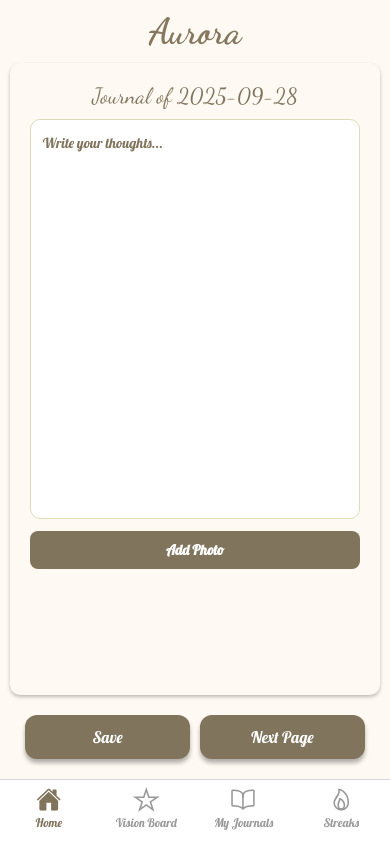
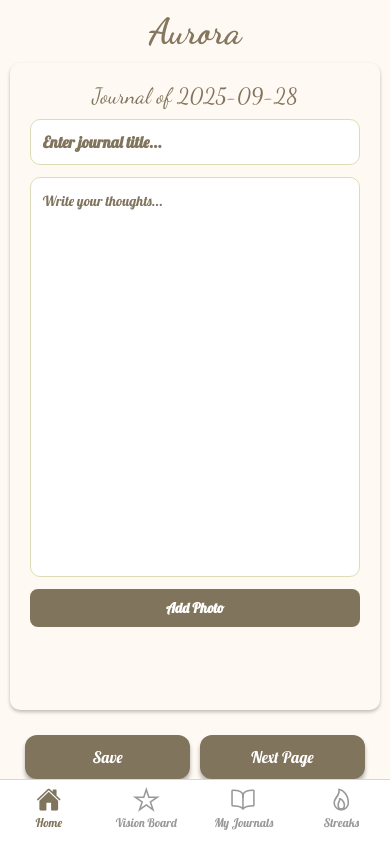
Before and after one commit to sakina1303/Aurora, a React Native app: screen / in a window 390 px wide. Built offline with nearby package versions, Linux system fonts and the light colour scheme.

Commit message:
added features like search

```diff
--- a/screens/HomeScreen.js
+++ b/screens/HomeScreen.js
@@ -19,6 +19,7 @@ import { useFonts } from "expo-font";
 
 export default function HomeScreen({ navigation }) {
   const [entry, setEntry] = useState("");
+  const [title, setTitle] = useState("");
   const [image, setImage] = useState(null);
   const [date, setDate] = useState(new Date().toISOString().split("T")[0]);
 
@@ -30,15 +31,24 @@ export default function HomeScreen({ navigation }) {
     return null;
   }
 const saveEntry = async (day = date) => {
+  if (!title.trim()) {
+    Alert.alert("Oops!", "Please add a title before saving!");
+    return;
+  }
+
   if (!entry.trim()) {
     Alert.alert("Oops!", "Please write something before saving!");
     return;
   }
 
   try {
-    const data = { text: entry, image };
+    const data = {
+      title: title.trim(),
+      text: entry,
+      image
+    };
     await AsyncStorage.setItem(`journal-${day}`, JSON.stringify(data));
-    Alert.alert("Voilaa!", `Journal for ${day} saved!`);
+    Alert.alert("Voilaa!", `Journal "${data.title}" saved!`);
   } catch (e) {
     console.log("Error saving journal", e);
   }
@@ -159,6 +169,9 @@ const saveEntry = async (day = date) => {
     const newDate = new Date(date);
     newDate.setDate(newDate.getDate() + 1);
     setDate(newDate.toISOString().split("T")[0]);
+    setEntry("");
+    setTitle("");
+    setImage(null);
   };
 
   return (
@@ -178,6 +191,14 @@ const saveEntry = async (day = date) => {
         >
 
           <Text style={styles.heading}>Journal of {date}</Text>
+
+          <TextInput
+            style={styles.titleInput}
+            placeholder="Enter journal title..."
+            value={title}
+            onChangeText={setTitle}
+            maxLength={50}
+          />
 
           <TextInput
             style={styles.input}
@@ -215,7 +236,7 @@ const styles = StyleSheet.create({
   container: {
     flex: 1,
     padding: 20,
-    paddingBottom: 80,
+    paddingBottom: 20,
     backgroundColor: "#fff9f3ff",
     borderRadius: 10,
     shadowColor: "#000",
@@ -233,6 +254,18 @@ const styles = StyleSheet.create({
     color: "#81745dff",
     textAlign: "center",
     fontFamily: "DancingScript-Regular",
+  },
+  titleInput: {
+    borderColor: "#dcddb6ff",
+    borderWidth: 1,
+    padding: 12,
+    marginBottom: 12,
+    borderRadius: 10,
+    backgroundColor: "#fff",
+    fontFamily: "Lobster-Regular",
+    color: "#81745dff",
+    fontSize: 16,
+    fontWeight: "bold",
   },
   input: {
     height: 400,
@@ -270,14 +303,14 @@ const styles = StyleSheet.create({
     flexDirection: "row",
     justifyContent: "space-between",
     marginHorizontal: 20,
-    marginBottom: 20,
+    marginTop: 15,
+
   },
   button: {
     flex: 1,
     backgroundColor: "#81745dff",
     paddingVertical: 12,
     marginHorizontal: 5,
-    marginTop: 10,
     borderRadius: 12,
     alignItems: "center",
     shadowColor: "#000",
--- a/screens/JournalDetailScreen.js
+++ b/screens/JournalDetailScreen.js
@@ -5,15 +5,26 @@ import AsyncStorage from "@react-native-async-storage/async-storage";
 export default function JournalDetailScreen({ route, navigation }) {
   const { journal } = route.params;
   const [text, setText] = useState(journal.text);
+  const [title, setTitle] = useState(journal.title || "");
   const [image, setImage] = useState(journal.image);
   const [hasChanges, setHasChanges] = useState(false);
+  const [showSuccess, setShowSuccess] = useState(false);
 
   const saveEdit = async () => {
-    const updated = { text, image };
+    const updated = {
+      title: title.trim() || `Journal Entry - ${journal.date.replace("journal-", "")}`,
+      text,
+      image
+    };
     await AsyncStorage.setItem(journal.date, JSON.stringify(updated));
-    Alert.alert("Saved!", "Journal updated successfully.");
     setHasChanges(false);
-    navigation.goBack();
+
+    // Show success message briefly
+    setShowSuccess(true);
+    setTimeout(() => {
+      setShowSuccess(false);
+      navigation.goBack();
+    }, 1500);
   };
 
   const handleBackPress = () => {
@@ -67,9 +78,10 @@ export default function JournalDetailScreen({ route, navigation }) {
   // Check for changes
   useEffect(() => {
     const textChanged = text !== journal.text;
+    const titleChanged = title !== (journal.title || "");
     const imageChanged = image !== journal.image;
-    setHasChanges(textChanged || imageChanged);
-  }, [text, image, journal.text, journal.image]);
+    setHasChanges(textChanged || titleChanged || imageChanged);
+  }, [text, title, image, journal.text, journal.title, journal.image]);
 
   // Handle hardware/gesture back button
   useEffect(() => {
@@ -99,7 +111,11 @@ export default function JournalDetailScreen({ route, navigation }) {
           {
             text: "Save & Exit",
             onPress: async () => {
-              const updated = { text, image };
+              const updated = {
+                title: title.trim() || `Journal Entry - ${journal.date.replace("journal-", "")}`,
+                text,
+                image
+              };
               await AsyncStorage.setItem(journal.date, JSON.stringify(updated));
               setHasChanges(false);
               navigation.dispatch(e.data.action);
@@ -158,6 +174,15 @@ export default function JournalDetailScreen({ route, navigation }) {
         </View>
 
         <TextInput
+          style={styles.titleInput}
+          value={title}
+          onChangeText={setTitle}
+          placeholder="Enter journal title..."
+          placeholderTextColor="#999"
+          maxLength={50}
+        />
+
+        <TextInput
           style={styles.input}
           value={text}
           onChangeText={setText}
@@ -168,6 +193,12 @@ export default function JournalDetailScreen({ route, navigation }) {
         />
 
         {image && <Image source={{ uri: image }} style={styles.image} />}
+
+        {showSuccess && (
+          <View style={styles.successContainer}>
+            <Text style={styles.successText}>✓ Updated successfully</Text>
+          </View>
+        )}
 
         <View style={styles.buttonRow}>
           <TouchableOpacity style={styles.cancelButton} onPress={handleCancelEdit}>
@@ -208,6 +239,17 @@ const styles = StyleSheet.create({
     textAlign: "center",
     flexShrink: 1,
   },
+  titleInput: {
+    borderWidth: 1,
+    borderColor: "#ddd",
+    borderRadius: 8,
+    padding: 15,
+    marginBottom: 15,
+    fontSize: 16,
+    fontWeight: "bold",
+    backgroundColor: "#fafafa",
+    color: "#333",
+  },
   input: {
     borderWidth: 1,
     borderColor: "#ddd",
@@ -227,6 +269,19 @@ const styles = StyleSheet.create({
     borderRadius: 10,
     marginBottom: 15,
     resizeMode: "cover"
+  },
+  successContainer: {
+    backgroundColor: "#81745dff",
+    paddingVertical: 12,
+    paddingHorizontal: 20,
+    borderRadius: 8,
+    marginBottom: 15,
+    alignItems: "center",
+  },
+  successText: {
+    color: "#fff",
+    fontSize: 16,
+    fontWeight: "bold",
   },
   buttonRow: {
     flexDirection: "row",
--- a/screens/MyJournalsScreen.js
+++ b/screens/MyJournalsScreen.js
@@ -1,18 +1,49 @@
 import React, { useEffect, useState } from "react";
-import { View, Text, FlatList, TouchableOpacity, StyleSheet, Alert } from "react-native";
+import { View, Text, FlatList, TouchableOpacity, StyleSheet, Alert, TextInput } from "react-native";
 import { SafeAreaView } from "react-native-safe-area-context";
 import AsyncStorage from "@react-native-async-storage/async-storage";
 import { useNavigation } from "@react-navigation/native";
 
 export default function MyJournalsScreen() {
   const [journals, setJournals] = useState([]);
+  const [allJournals, setAllJournals] = useState([]);
+  const [searchQuery, setSearchQuery] = useState("");
   const navigation = useNavigation();
 
   const loadJournals = async () => {
     const keys = await AsyncStorage.getAllKeys();
     const journalKeys = keys.filter((k) => k.startsWith("journal-"));
     const entries = await AsyncStorage.multiGet(journalKeys);
-    setJournals(entries.map(([k, v]) => ({ date: k, ...JSON.parse(v) })));
+    const journalData = entries.map(([k, v]) => ({ date: k, ...JSON.parse(v) }));
+
+    // Sort by date in descending order (newest first)
+    const sortedJournals = journalData.sort((a, b) => {
+      const dateA = new Date(a.date.replace("journal-", ""));
+      const dateB = new Date(b.date.replace("journal-", ""));
+      return dateB - dateA; // Descending order
+    });
+
+    setAllJournals(sortedJournals);
+    setJournals(sortedJournals);
+  };
+
+  const handleSearch = (query) => {
+    setSearchQuery(query);
+
+    if (!query.trim()) {
+      // If search is empty, show all journals
+      setJournals(allJournals);
+      return;
+    }
+
+    // Filter journals by date or title
+    const filteredJournals = allJournals.filter((journal) => {
+      const dateMatch = journal.date.replace("journal-", "").toLowerCase().includes(query.toLowerCase());
+      const titleMatch = journal.title && journal.title.toLowerCase().includes(query.toLowerCase());
+      return dateMatch || titleMatch;
+    });
+
+    setJournals(filteredJournals);
   };
 
   const confirmDelete = (date) => {
@@ -45,20 +76,46 @@ export default function MyJournalsScreen() {
 
   return (
     <SafeAreaView style={{ flex: 1 }}>
-      <FlatList
-        data={journals}
-        keyExtractor={(item) => item.date}
-        renderItem={({ item }) => (
+      <View style={styles.searchContainer}>
+        <TextInput
+          style={styles.searchInput}
+          placeholder="Search by date (YYYY-MM-DD) or title..."
+          placeholderTextColor="#999"
+          value={searchQuery}
+          onChangeText={handleSearch}
+          clearButtonMode="while-editing"
+        />
+      </View>
+
+      {journals.length === 0 && searchQuery.trim() !== "" ? (
+        <View style={styles.noResultsContainer}>
+          <Text style={styles.noResultsText}>
+            No journals found for "{searchQuery}"
+          </Text>
+          <Text style={styles.noResultsSubtext}>
+            Try searching by date (YYYY-MM-DD) or journal title
+          </Text>
+        </View>
+      ) : (
+        <FlatList
+          data={journals}
+          keyExtractor={(item) => item.date}
+          renderItem={({ item }) => (
           <View style={styles.card}>
             <TouchableOpacity
               onPress={() =>
                 Alert.alert(
-                  "Journal Entry",
+                  item.title || "Journal Entry",
                   `Date: ${item.date.replace("journal-", "")}\n\n${item.text}`
                 )
               }
             >
               <Text style={styles.date}>{item.date.replace("journal-", "")}</Text>
+              {item.title && (
+                <Text style={styles.title} numberOfLines={1}>
+                  {item.title}
+                </Text>
+              )}
               <Text numberOfLines={2} style={styles.text}>
                 {item.text}
               </Text>
@@ -81,12 +138,50 @@ export default function MyJournalsScreen() {
             </View>
           </View>
         )}
-      />
+        />
+      )}
     </SafeAreaView>
   );
 }
 
 const styles = StyleSheet.create({
+  searchContainer: {
+    backgroundColor: "#f5f5f5",
+    paddingHorizontal: 15,
+    paddingVertical: 10,
+    borderBottomWidth: 1,
+    borderBottomColor: "#e0e0e0",
+  },
+  searchInput: {
+    backgroundColor: "#f5f5f5",
+    borderRadius: 25,
+    paddingHorizontal: 20,
+    paddingVertical: 12,
+    fontSize: 16,
+    color: "#333",
+    borderWidth: 1,
+    borderColor: "#ddd",
+  },
+  noResultsContainer: {
+    flex: 1,
+    justifyContent: "center",
+    alignItems: "center",
+    paddingHorizontal: 40,
+    paddingTop: 100,
+  },
+  noResultsText: {
+    fontSize: 18,
+    color: "#666",
+    textAlign: "center",
+    marginBottom: 10,
+    fontWeight: "bold",
+  },
+  noResultsSubtext: {
+    fontSize: 14,
+    color: "#999",
+    textAlign: "center",
+    lineHeight: 20,
+  },
   card: {
     backgroundColor: "#fff9f3ff",
     padding: 15,
@@ -96,7 +191,14 @@ const styles = StyleSheet.create({
     shadowOpacity: 0.2,
     shadowOffset: { width: 0, height: 2 },
   },
-  date: { fontWeight: "bold", marginBottom: 5, color: "#81745dff" },
+  date: { fontWeight: "bold", marginBottom: 5, color: "#81745dff", fontSize: 12 },
+  title: {
+    fontWeight: "bold",
+    marginBottom: 5,
+    color: "#2c2c2c",
+    fontSize: 16,
+    fontStyle: "italic"
+  },
   text: { color: "#333" },
   buttonRow: { flexDirection: "row", marginTop: 5 },
   editButton: {
```
